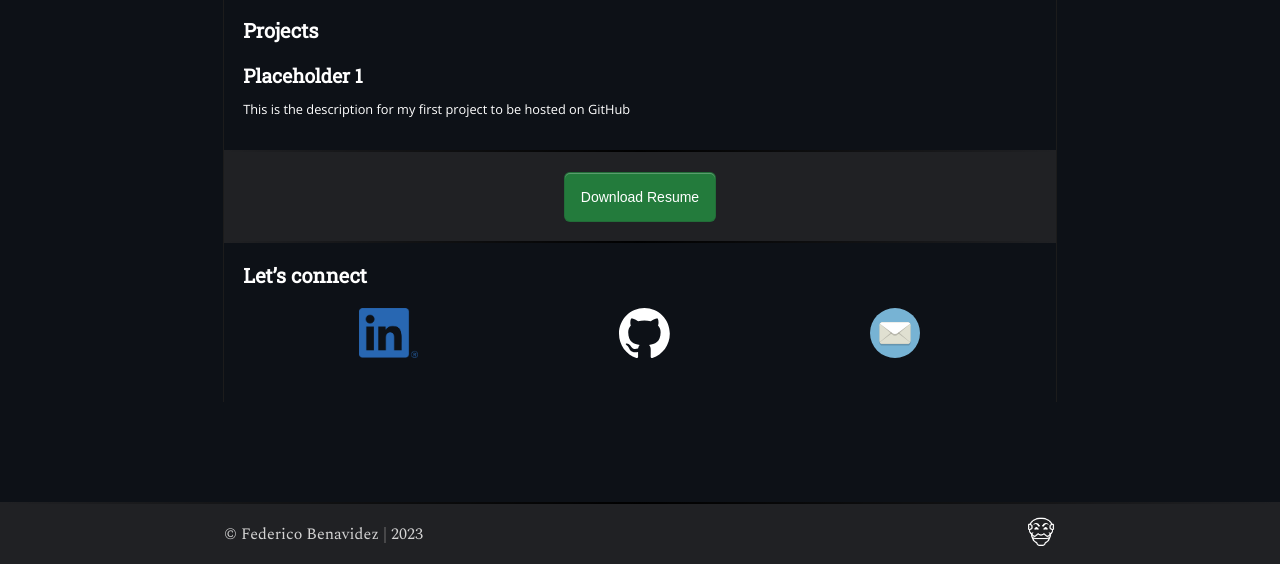
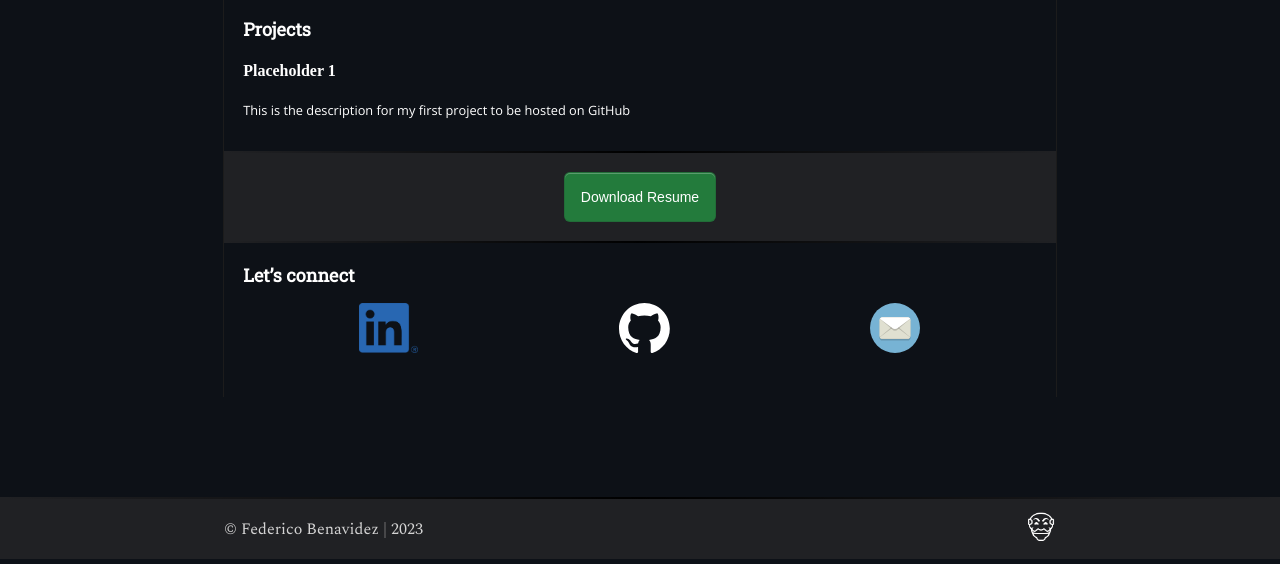
Before and after one commit to fedoteh/fedoteh, a plain HTML site: page index.html in a window 1280 px wide. Shown: the part 890-1454 px from the top of the page. Drawn offline with nearby package versions, Linux system fonts and the light colour scheme.

Commit message:
fixed heading size for some sections

```diff
--- a/index.html
+++ b/index.html
@@ -67,9 +67,9 @@
     </section>
 
     <section class="group" id="projects">
-      <h2>Projects</h2>
+      <h3>Projects</h3>
         <article>
-          <h3>Placeholder 1</h3>
+          <h4>Placeholder 1</h4>
           <p>This is the description for my first project to be hosted on GitHub</p>
         </article>
     </section>
@@ -81,7 +81,7 @@
     </section>
 
     <section class="group" id="connect">
-      <h2>Let’s connect</h2>
+      <h3>Let’s connect</h3>
       <ul role="presentation">
         <li><a href="https://linkedin.com/in/fedebenavidez/" target="_blank" id="linkedn"><img src="./rsc/img/LI-In-Bug.png" height="50px" alt="Federico's LinkedIn profile"></a></li>
         <li><a href="https://github.com/fedoteh/" target="_blank" id="github"><img src="./rsc/img/github-mark-white.svg" height="50px" alt="Federico's GitHub profile"></a></li>
```
